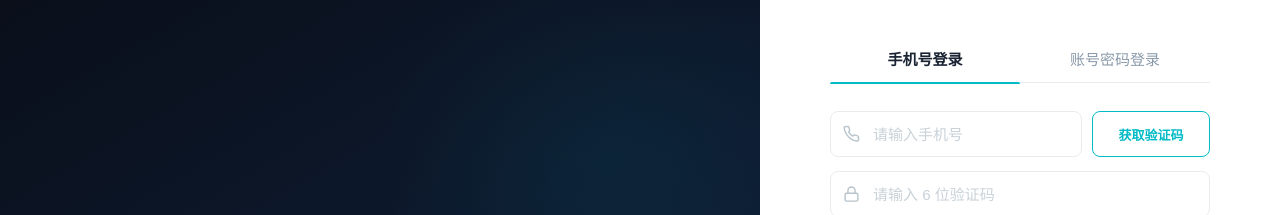
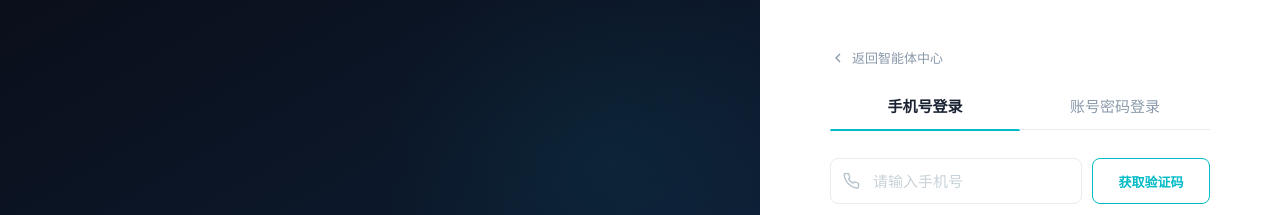
Before and after one commit to coofruit/agenthub, a website: page login.html in a window 1280 px wide. Shown: the top 215 px of the page. Drawn offline with Linux system fonts and the light colour scheme.

Commit message:
feat(login): 添加顶部「返回智能体中心」按钮
登录页右侧面板顶部新增返回箭头链接，与底部链接同步指向 return 参数或首页

Co-Authored-By: Claude Sonnet 4.6 <noreply@anthropic.com>

```diff
--- a/login.html
+++ b/login.html
@@ -275,7 +275,16 @@
       height: 1px; background: var(--bord);
     }
 
-    /* 返回链接 */
+    /* 顶部返回按钮 */
+    .back-top {
+      display: inline-flex; align-items: center; gap: 6px;
+      font-size: 13px; color: var(--sub); text-decoration: none;
+      margin-bottom: 28px; transition: color 0.2s;
+    }
+    .back-top:hover { color: var(--c); }
+    .back-top svg { width: 16px; height: 16px; flex-shrink: 0; }
+
+    /* 底部返回链接 */
     .back-link {
       display: block; margin-top: 24px;
       text-align: center; font-size: 13px;
@@ -358,6 +367,14 @@
         <img src="assets/goalin-logo.png" alt="Goalin Legal" />
         <div class="panel-brand-name">高领智能体中心</div>
       </div>
+
+      <!-- 返回智能体中心 -->
+      <a class="back-top" id="backTopLink" href="index.html">
+        <svg viewBox="0 0 24 24" fill="none" stroke="currentColor" stroke-width="2">
+          <polyline points="15 18 9 12 15 6"/>
+        </svg>
+        返回智能体中心
+      </a>
 
       <!-- Tab 切换 -->
       <div class="auth-tabs" role="tablist">
@@ -457,7 +474,9 @@ const homeUrl   = base + '/index.html';
 const params    = new URLSearchParams(location.search);
 const returnUrl = params.get('return') || homeUrl;
 
-document.getElementById('backLink').href  = returnUrl.startsWith('/') ? returnUrl : homeUrl;
+const backHref = returnUrl.startsWith('/') ? returnUrl : homeUrl;
+document.getElementById('backLink').href    = backHref;
+document.getElementById('backTopLink').href = backHref;
 document.getElementById('goRegister').href = base + '/register.html';
 
 /* ── Tab 切换 ── */
```
